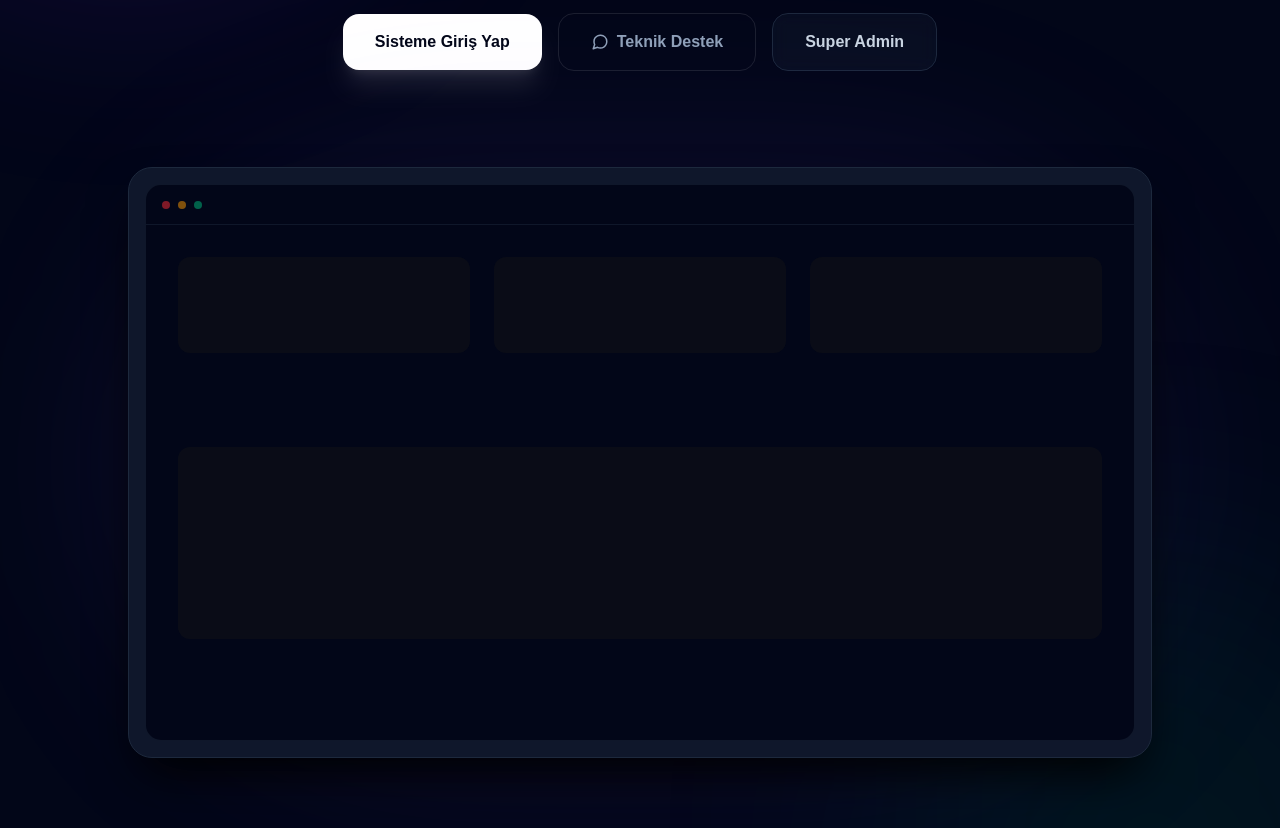
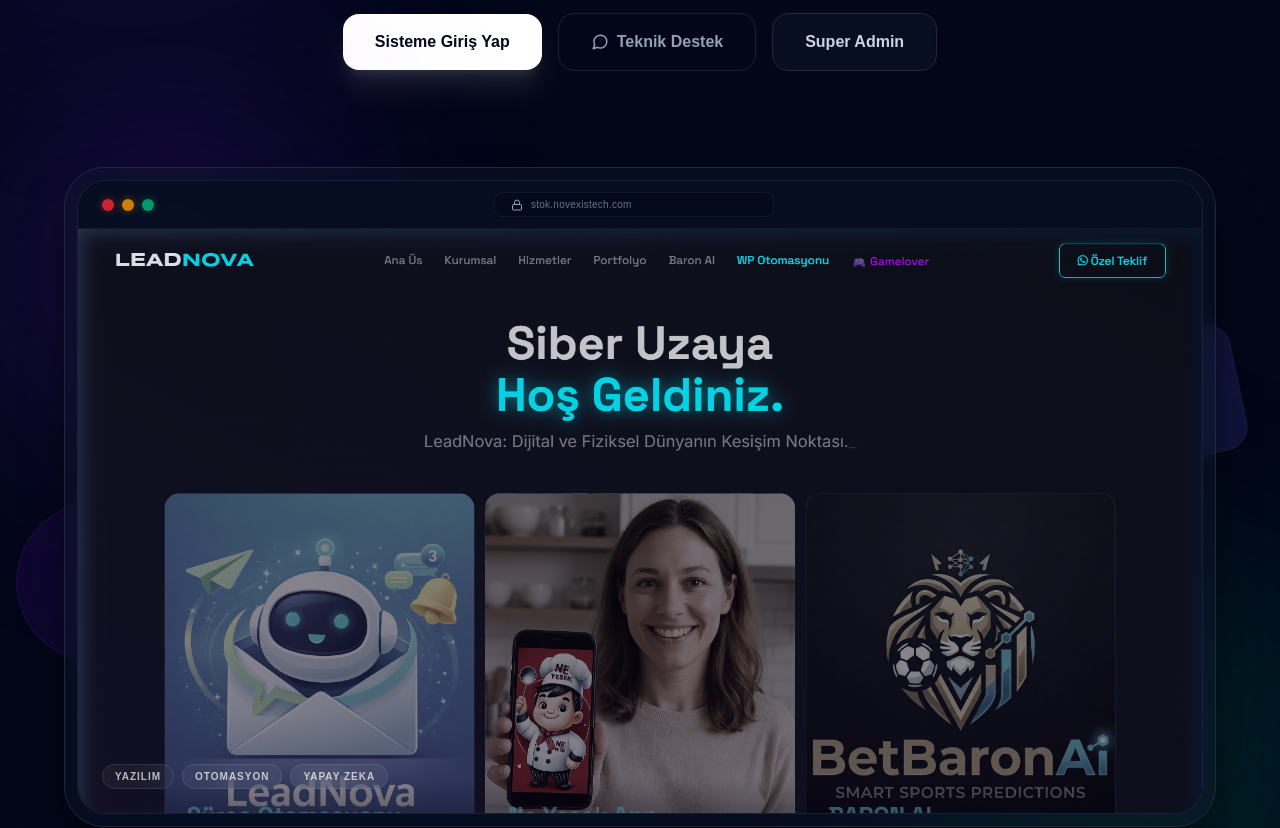
Before and after one commit to Salimhankizilirmak/depostok, a Next.js app: page /admin in a window 1280 px wide. Shown: the part 500-1328 px from the top of the page. Built offline with nearby package versions, Linux system fonts and the light colour scheme.

Commit message:
ana sayfa

```diff
--- a/src/app/[locale]/page.tsx
+++ b/src/app/[locale]/page.tsx
@@ -98,24 +98,69 @@ export default function Home() {
           </Link>
         </div>
 
-        {/* Dashboard Preview Mockup */}
-        <div className="mt-24 relative max-w-5xl w-full">
-          <div className="absolute inset-0 bg-violet-500/10 blur-[100px] pointer-events-none rounded-full" />
-          <div className="relative bg-slate-900 border border-slate-800 rounded-3xl p-4 shadow-2xl shadow-black">
-             <div className="bg-slate-950 rounded-2xl overflow-hidden border border-slate-800/50 aspect-video flex flex-col">
-                <div className="h-10 border-b border-slate-800/50 flex items-center px-4 gap-2">
-                   <div className="w-2 h-2 rounded-full bg-red-500/50" />
-                   <div className="w-2 h-2 rounded-full bg-amber-500/50" />
-                   <div className="w-2 h-2 rounded-full bg-emerald-500/50" />
-                 </div>
-                 <div className="flex-1 p-8 grid grid-cols-3 gap-6 opacity-40 grayscale">
-                   <div className="h-24 bg-slate-900 rounded-xl" />
-                   <div className="h-24 bg-slate-900 rounded-xl" />
-                   <div className="h-24 bg-slate-900 rounded-xl" />
-                   <div className="col-span-3 h-48 bg-slate-900 rounded-xl" />
-                 </div>
-             </div>
+        {/* Novexis Tech Showcase / Hero Preview */}
+        <div className="mt-24 relative max-w-6xl w-full group">
+          {/* Animated Glow Backdrops */}
+          <div className="absolute -top-10 -left-10 w-72 h-72 bg-violet-600/30 blur-[120px] rounded-full pointer-events-none group-hover:bg-violet-600/40 transition-colors duration-700" />
+          <div className="absolute -bottom-10 -right-10 w-72 h-72 bg-emerald-600/20 blur-[120px] rounded-full pointer-events-none group-hover:bg-emerald-600/30 transition-colors duration-700" />
+
+          {/* Premium Browser Frame */}
+          <div className="relative bg-slate-900/40 border border-slate-800 rounded-[2.5rem] p-3 shadow-2xl shadow-black/80 backdrop-blur-md overflow-hidden transform transition-all duration-700 hover:scale-[1.01] hover:shadow-violet-500/10 active:scale-[0.995]">
+            <div className="bg-slate-950/90 rounded-[1.8rem] overflow-hidden border border-slate-800/80 flex flex-col aspect-[16/10] sm:aspect-video relative group/browser">
+
+              {/* Browser Header */}
+              <div className="h-12 border-b border-white/5 bg-slate-900/50 flex items-center px-6 gap-3 relative z-20">
+                <div className="flex gap-2">
+                  <div className="w-3 h-3 rounded-full bg-red-500/80 shadow-[0_0_8px_rgba(239,68,68,0.4)]" />
+                  <div className="w-3 h-3 rounded-full bg-amber-500/80 shadow-[0_0_8px_rgba(245,158,11,0.4)]" />
+                  <div className="w-3 h-3 rounded-full bg-emerald-500/80 shadow-[0_0_8px_rgba(16,185,129,0.4)]" />
+                </div>
+                <div className="flex-1 flex justify-center">
+                  <div className="bg-slate-950/50 border border-white/5 px-4 py-1 rounded-lg flex items-center gap-2 max-w-[280px] w-full">
+                    <svg width="12" height="12" viewBox="0 0 24 24" fill="none" stroke="#94a3b8" strokeWidth="2" strokeLinecap="round" strokeLinejoin="round">
+                      <rect x="3" y="11" width="18" height="11" rx="2" ry="2" />
+                      <path d="M7 11V7a5 5 0 0 1 10 0v4" />
+                    </svg>
+                    <span className="text-[10px] text-slate-500 truncate font-medium tracking-wide">stok.novexistech.com</span>
+                  </div>
+                </div>
+                <div className="w-16" /> {/* Spacer */}
+              </div>
+
+              {/* Website Content (Screenshot) */}
+              <div className="flex-1 bg-slate-950 relative overflow-hidden group-hover/browser:cursor-pointer">
+                <div className="absolute inset-0 bg-gradient-to-tr from-violet-600/5 to-transparent pointer-events-none z-10" />
+
+                {/* Image Wrapper with Parallax Hover Effect */}
+                <div className="w-full h-full relative transition-transform duration-1000 group-hover/browser:scale-105">
+                  <img
+                    src="/images/novexistech.png"
+                    alt="Novexis Tech Showcase"
+                    className="w-full h-full object-cover object-top opacity-90 group-hover/browser:opacity-100 transition-opacity duration-700"
+                  />
+                </div>
+
+                {/* Glass Overlay on Hover */}
+                <div className="absolute inset-0 bg-slate-950/0 group-hover/browser:bg-slate-950/10 transition-colors duration-500 z-20" />
+
+                {/* Tech Badges Over Image */}
+                <div className="absolute bottom-6 left-6 flex flex-wrap gap-2 z-30">
+                  {["Yazılım", "Otomasyon", "Yapay Zeka"].map((tech) => (
+                    <span key={tech} className="px-3 py-1 bg-white/5 border border-white/10 backdrop-blur-md rounded-full text-[10px] font-bold text-white/70 tracking-widest uppercase">
+                      {tech}
+                    </span>
+                  ))}
+                </div>
+              </div>
+            </div>
+
+            {/* Subtle Gradient Border Glow */}
+            <div className="absolute -inset-1 bg-gradient-to-r from-violet-500/20 to-emerald-500/20 rounded-[2.6rem] blur-xl opacity-0 group-hover:opacity-100 transition-opacity duration-700 -z-10" />
           </div>
+
+          {/* Decorative Floating Elements */}
+          <div className="absolute -right-6 top-1/4 w-32 h-32 bg-indigo-500/20 border border-white/5 backdrop-blur-2xl rounded-3xl -rotate-12 -z-10 animate-pulse" />
+          <div className="absolute -left-12 bottom-1/4 w-40 h-40 bg-violet-600/10 border border-white/5 backdrop-blur-3xl rounded-full -z-10" />
         </div>
       </main>
 
--- a/src/components/LanguageSwitcher.tsx
+++ b/src/components/LanguageSwitcher.tsx
@@ -2,7 +2,7 @@
 
 import { useLocale } from "next-intl";
 import { useRouter, usePathname } from "@/i18n/routing";
-import { useState, useRef, useEffect } from "react";
+import { useState, useRef, useEffect, useTransition } from "react";
 
 const locales = [
   { code: "tr", name: "Türkçe", flag: "🇹🇷" },
@@ -15,6 +15,7 @@ export default function LanguageSwitcher() {
   const locale = useLocale();
   const router = useRouter();
   const pathname = usePathname();
+  const [isPending, startTransition] = useTransition();
   const [isOpen, setIsOpen] = useState(false);
   const dropdownRef = useRef<HTMLDivElement>(null);
 
@@ -31,7 +32,9 @@ export default function LanguageSwitcher() {
   }, []);
 
   const handleLocaleChange = (newLocale: string) => {
-    router.replace(pathname, { locale: newLocale });
+    startTransition(() => {
+      router.replace(pathname, { locale: newLocale });
+    });
     setIsOpen(false);
   };
 
```
Also changed, not shown: public/images/novexistech.png (added).
